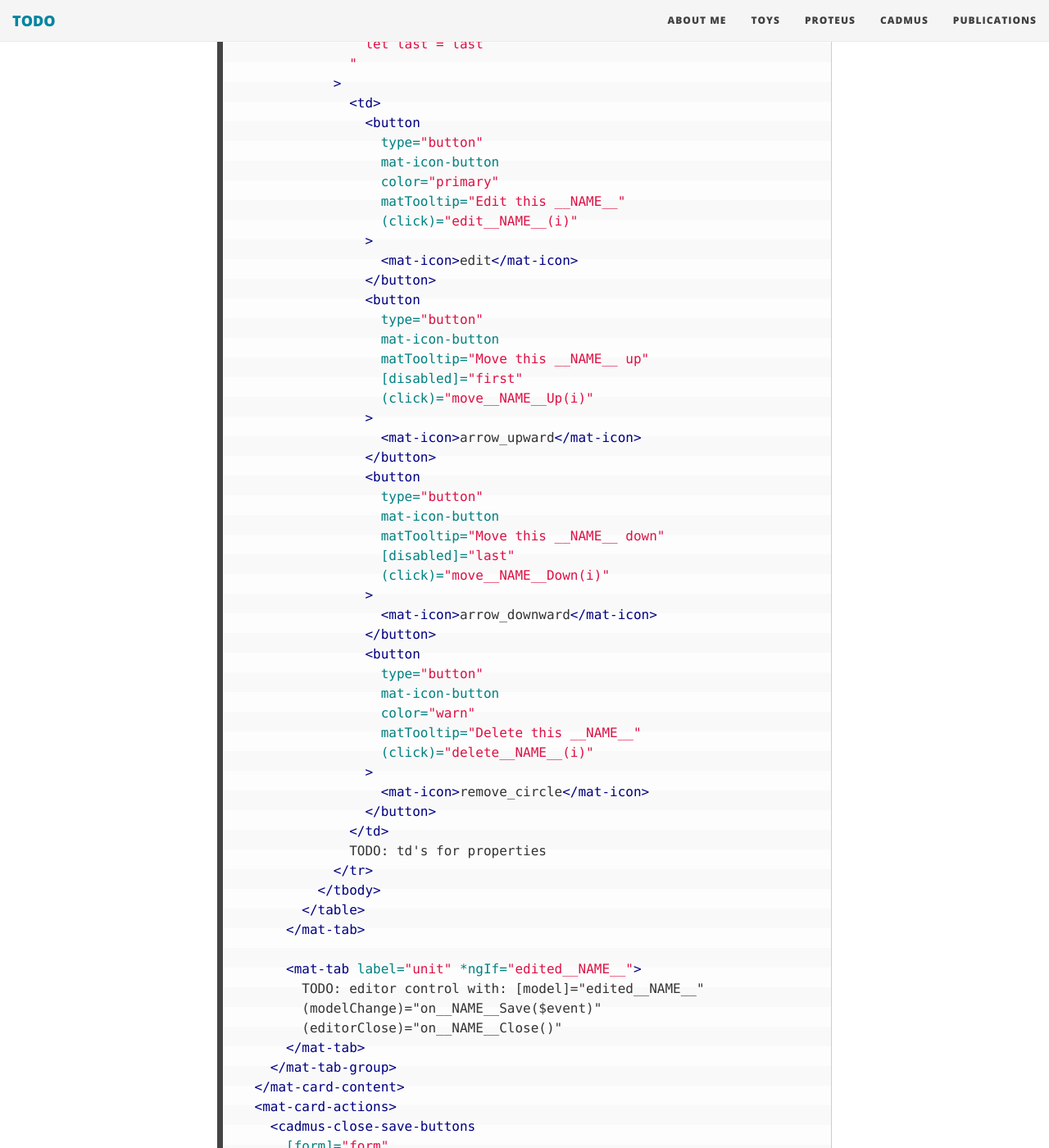
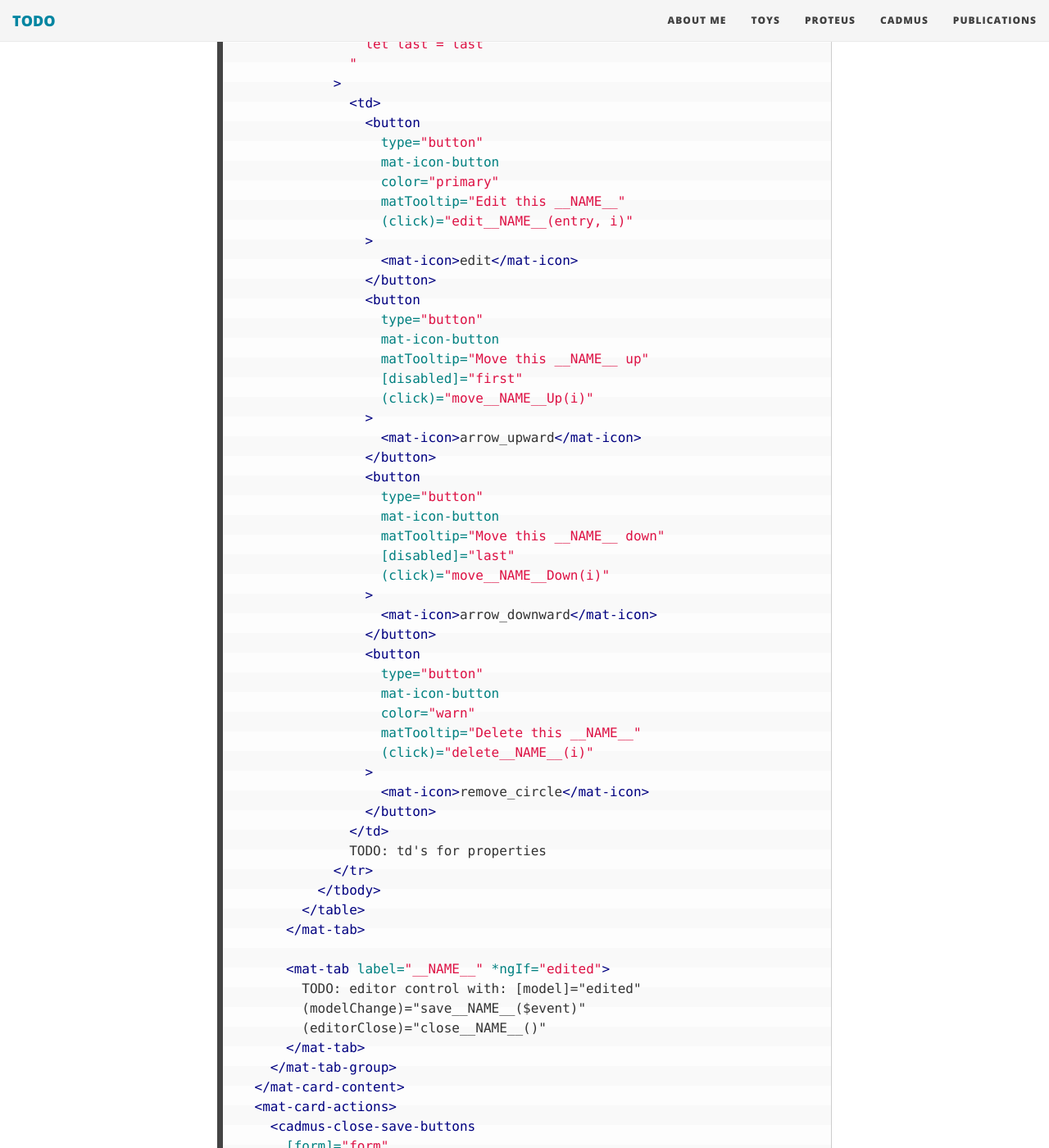
Before and after one commit to Myrmex/overview, a Jekyll site: the page built from cadmus/dev/frontend/parts.md, in a window 1280 px wide and 1400 px high, scrolled down 11779 px. Shown: the whole window at 82% size. Built offline with Jekyll 4.4.1, drawn with Linux system fonts in a browser that asks for light colours; nearby versions of some CDN libraries.

Commit message:
Update parts.md

```diff
--- a/cadmus/dev/frontend/parts.md
+++ b/cadmus/dev/frontend/parts.md
@@ -483,7 +483,7 @@ HTML:
                     mat-icon-button
                     color="primary"
                     matTooltip="Edit this __NAME__"
-                    (click)="edit__NAME__(i)"
+                    (click)="edit__NAME__(entry, i)"
                   >
                     <mat-icon>edit</mat-icon>
                   </button>
@@ -521,10 +521,10 @@ HTML:
           </table>
         </mat-tab>
 
-        <mat-tab label="unit" *ngIf="edited__NAME__">
-          TODO: editor control with: [model]="edited__NAME__"
-          (modelChange)="on__NAME__Save($event)"
-          (editorClose)="on__NAME__Close()"
+        <mat-tab label="__NAME__" *ngIf="edited">
+          TODO: editor control with: [model]="edited"
+          (modelChange)="save__NAME__($event)"
+          (editorClose)="close__NAME__()"
         </mat-tab>
       </mat-tab-group>
     </mat-card-content>
```
